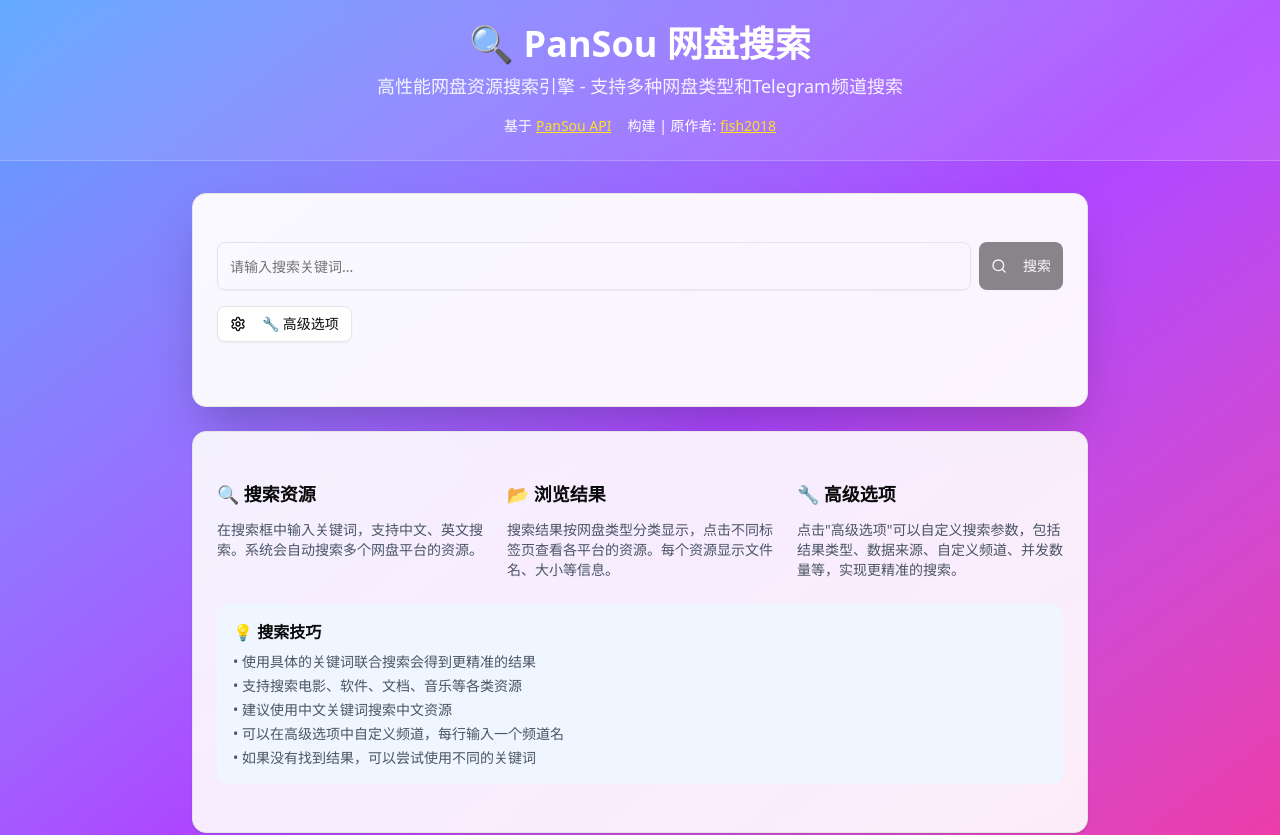
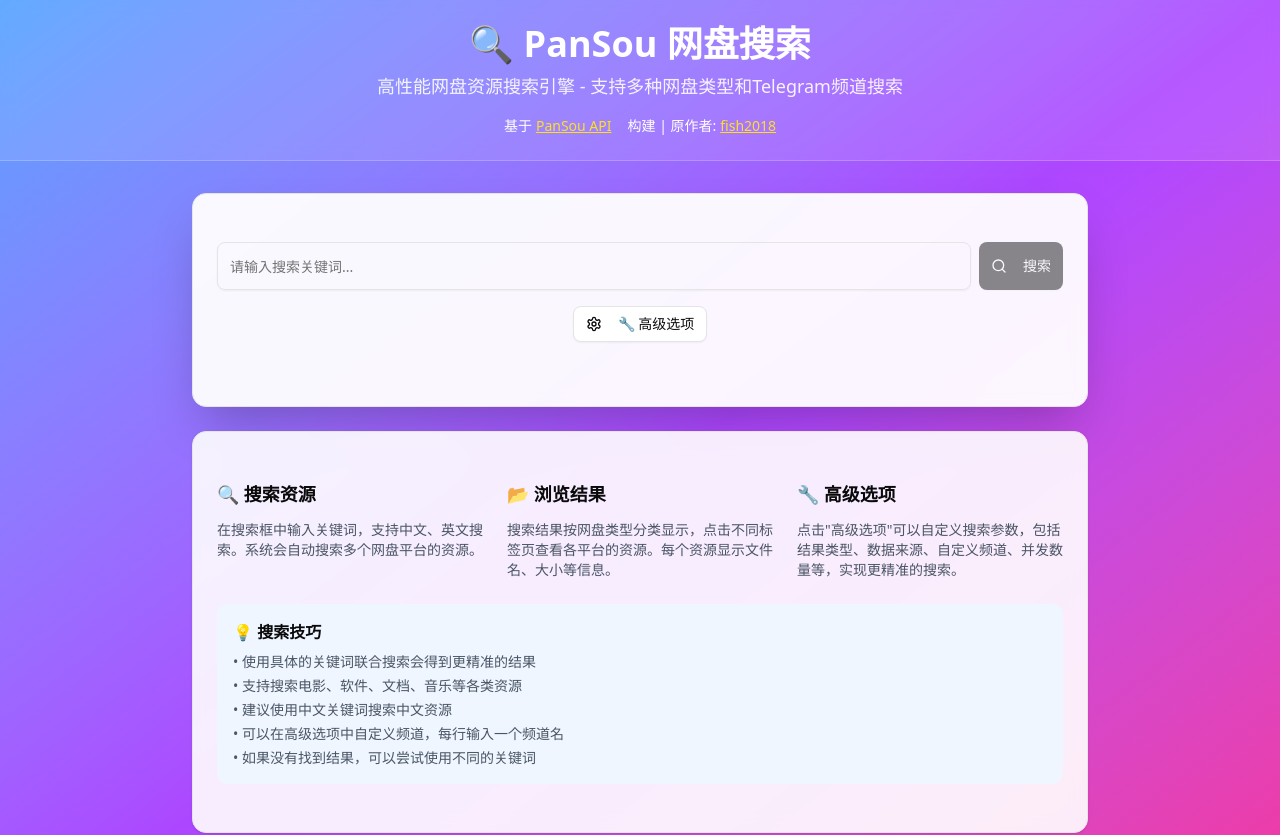
Before and after one commit to 51sky/Pansou123, a React (Vite) app: page / in a window 1280 px wide. Shown: the top 835 px of the page. Built offline with nearby package versions, Linux system fonts and the light colour scheme.

Commit message:
Update App.jsx

```diff
--- a/src/App.jsx
+++ b/src/App.jsx
@@ -242,14 +242,16 @@
               </Button>
             </div>
 
-            {/* Advanced Options */}
+            {/* Advanced Options - 修改此处使按钮居中 */}
             <Collapsible open={showAdvanced} onOpenChange={setShowAdvanced}>
+              <div className="flex justify-center"> {/* 添加此div使按钮居中 */}
                 <CollapsibleTrigger asChild>
                   <Button variant="outline" className="mb-4 flex justify-center items-center">
                     <Settings className="w-4 h-4 mr-2" />
                     🔧 高级选项
                   </Button>
                 </CollapsibleTrigger>
+              </div>
               <CollapsibleContent className="space-y-4 p-4 bg-gray-50 rounded-lg">
                 <div className="grid grid-cols-1 md:grid-cols-2 gap-4">
                   <div>
```
Lines whose indentation alone changed are shown as unchanged.
